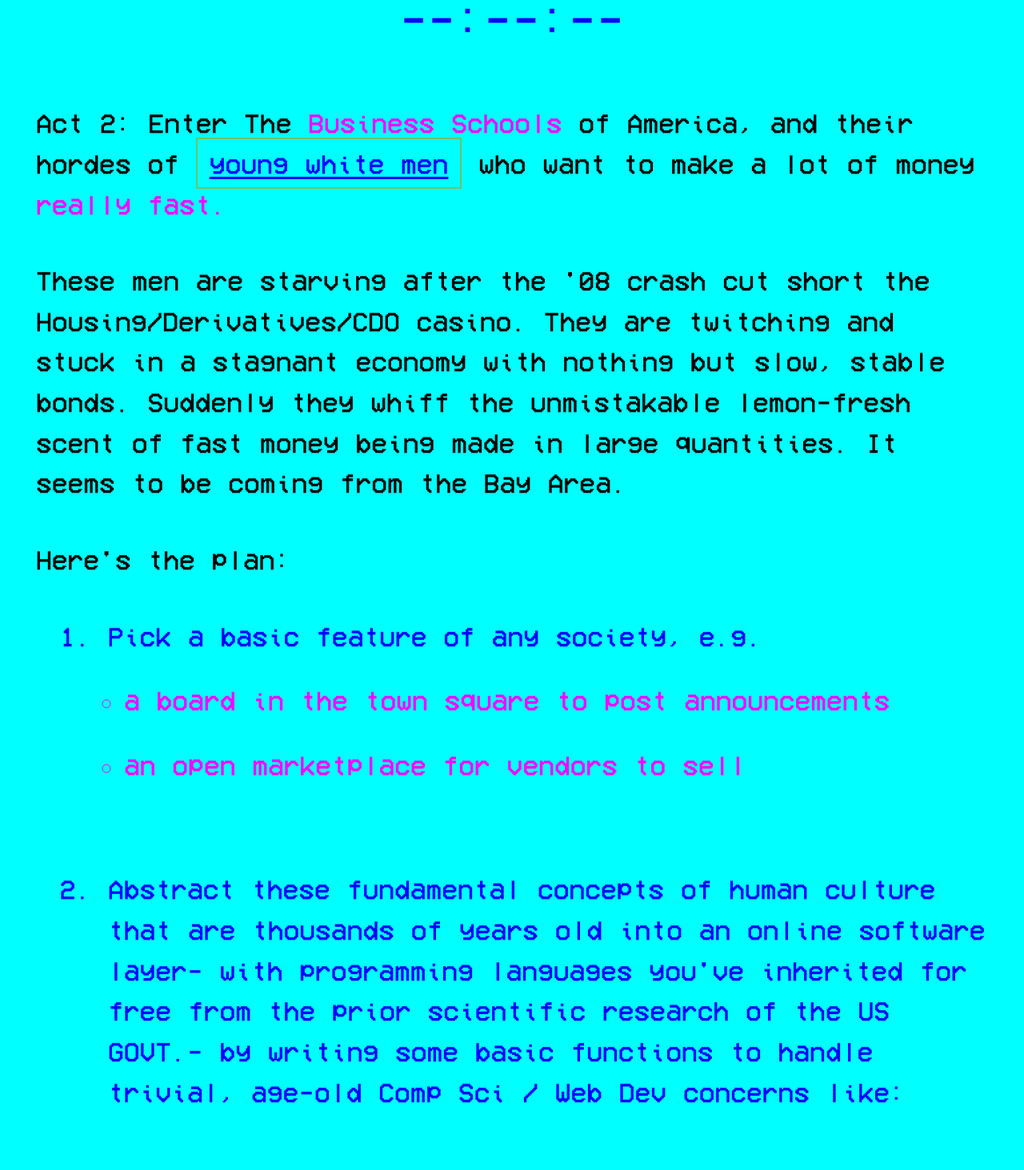
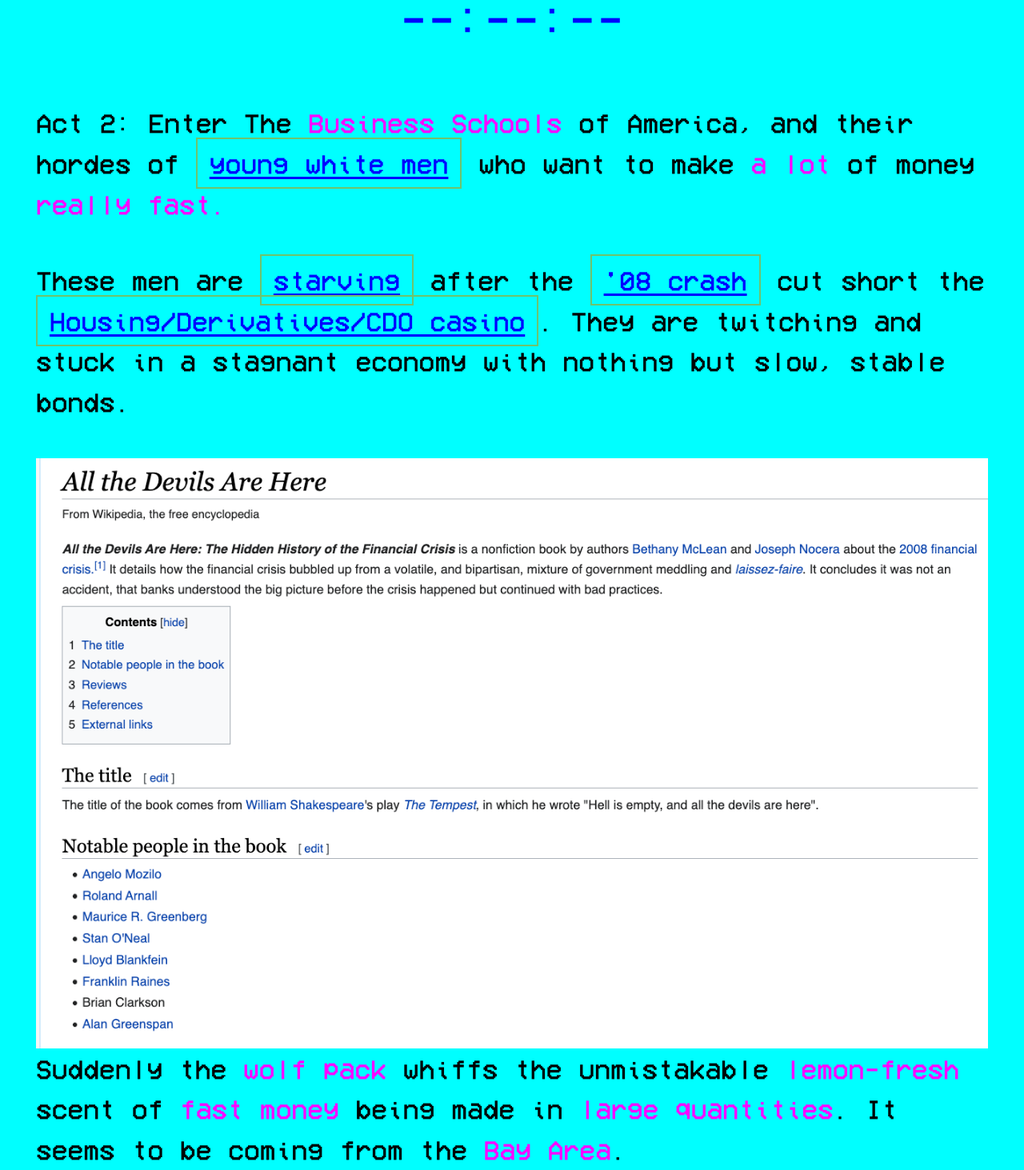
Before and after one commit to TheDripper/notusedyet, a Nuxt app: page / in a window 1280 px wide. Shown: the part 10040-11503 px from the top of the page at 80% size. Built offline with nearby package versions, Linux system fonts and the light colour scheme.

Commit message:
all the devils are here

```diff
--- a/pages/index.vue
+++ b/pages/index.vue
@@ -66,8 +66,10 @@
         <img src="/francisco_vico_compsci_hero.png" />
         <span class="magenta">abstract information</span> into a <span class="magenta">visual coordinate system of shapes and colors</span> that's easily understood by children? Miraculous! And in '03, software engineers giving away <span class="magenta">free code</span> to help eliminate the <span class="magenta">barrier-to-entry</span> for the WWW? Our <span class="magenta">future</span> is so bright!</p>
         <h1 class="blink">--:--:--</h1>
-        <p>Act 2: Enter The <span class="magenta">Business Schools</span> of America, and their hordes of <a href="https://en.wikipedia.org/wiki/Patrick_Bateman" target="_blank">young white men</a> who want to make a lot of money <span class="magenta">really fast.</span></p>
-        <p>These men are starving after the '08 crash cut short the Housing/Derivatives/CDO casino. They are twitching and stuck in a stagnant economy with nothing but slow, stable bonds. Suddenly they whiff the unmistakable lemon-fresh scent of fast money being made in large quantities. It seems to be coming from the Bay Area.</p>
+        <p>Act 2: Enter The <span class="magenta">Business Schools</span> of America, and their hordes of <a href="https://en.wikipedia.org/wiki/Patrick_Bateman" target="_blank">young white men</a> who want to make <span class="magenta">a lot</span> of money <span class="magenta">really fast.</span></p>
+        <p>These men are <a href="https://www.google.com/search?q=starving&rlz=1C5CHFA_enUS847US847&oq=starving&aqs=chrome..69i57&sourceid=chrome&ie=UTF-8" target="_blank">starving</a> after the <a href="https://en.wikipedia.org/wiki/Bankruptcy_of_Lehman_Brothers" target="_blank">'08 crash</a> cut short the <a href="https://en.wikipedia.org/wiki/All_the_Devils_Are_Here" target="_blank">Housing/Derivatives/CDO casino</a>. They are twitching and stuck in a stagnant economy with nothing but slow, stable bonds.</p>
+          <img src="/all_devils_are_here.png" />
+         <p>Suddenly the <span class="magenta">wolf pack</span> whiffs the unmistakable <span class="magenta">lemon-fresh</span> scent of <span class="magenta">fast money</span> being made in <span class="magenta">large quantities</span>. It seems to be coming from the <span class="magenta">Bay Area</span>.</p>
         <p>Here's the plan:</p>
         <ol>
           <li>
```
Also changed, not shown: static/Screen Shot 2020-07-31 at 10.53.10 PM.png (added), static/all_devils_are_here.png (added).
